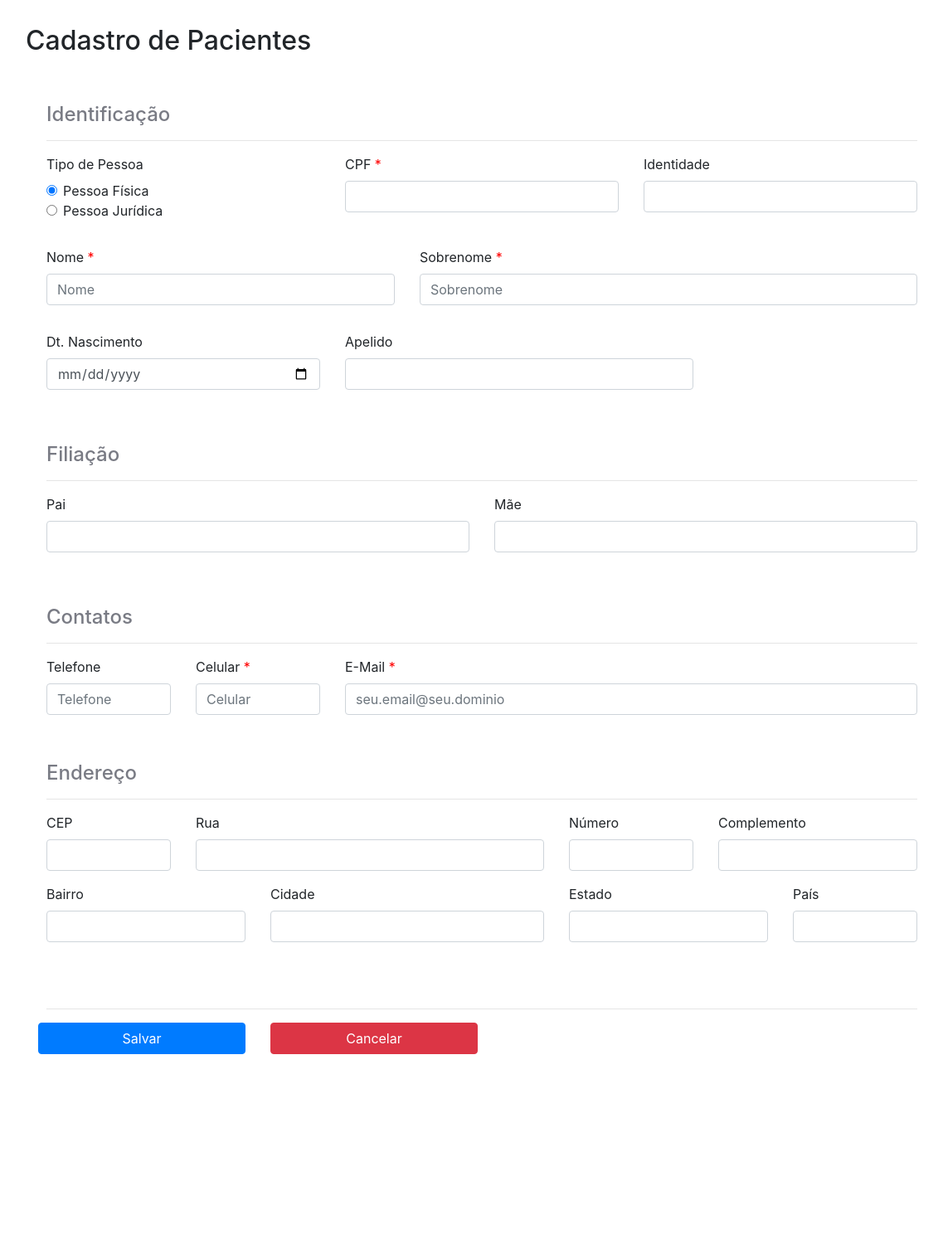
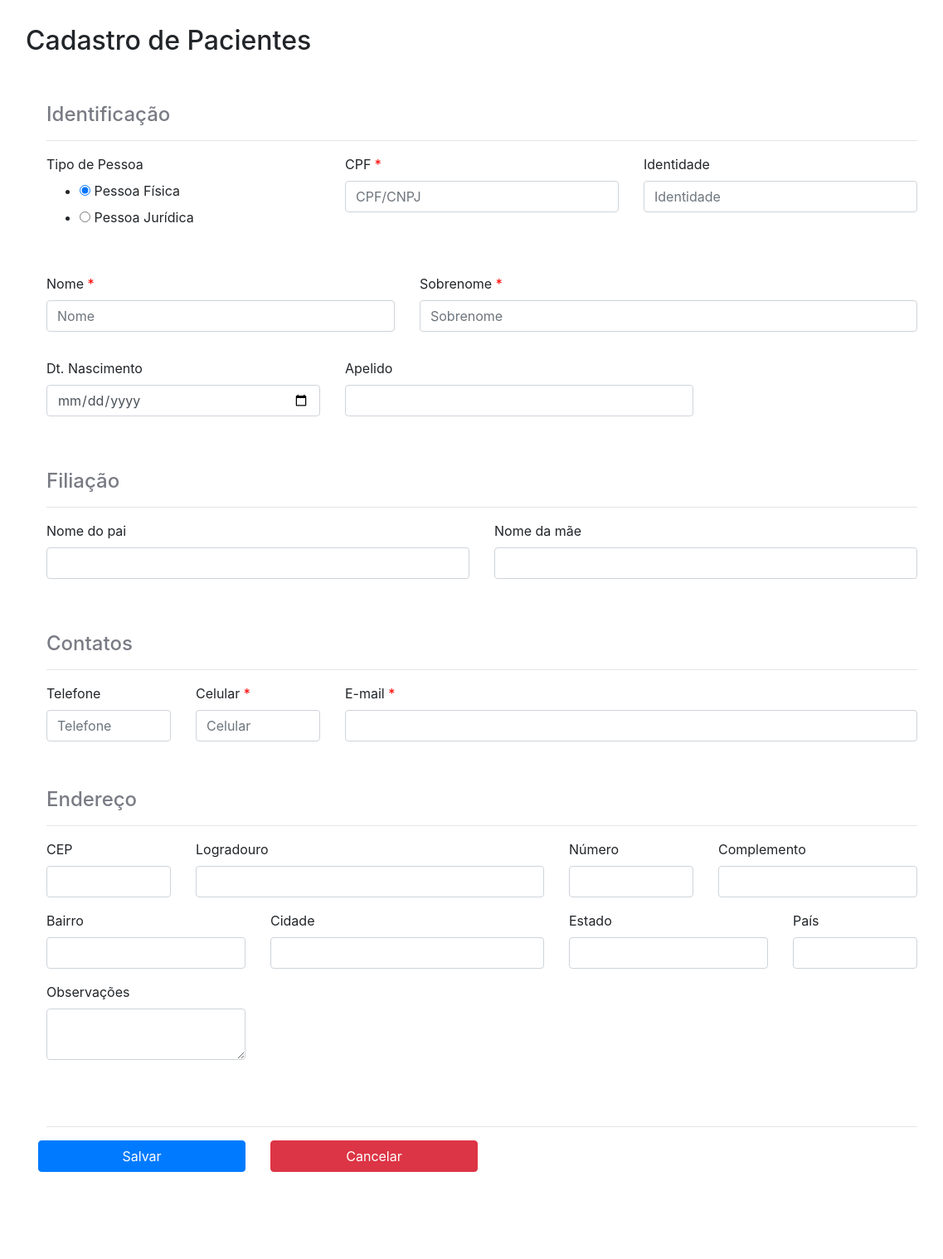
Before and after one commit to EricMarques/flask, a Flask app: page /personRegister in a window 1360 px wide. Shown: the part 56-1574 px from the top of the page at 83% size, without its empty margins (184-1321 px from the left). Run offline with Flask 2, Linux system fonts and the light colour scheme; some libraries are stand-ins or nearby versions.

Commit message:
alteração no html para que seja montado via Flask

```diff
--- a/app/controllers/default.py
+++ b/app/controllers/default.py
@@ -50,17 +50,20 @@ def Person():
     state = personRegistration.state.data  #State
     country = personRegistration.country.data  #Country
 
+    #Observations
+    observations = personRegistration.observations.data
+
     #Action DateTime
     created_at = datetime.now()  #Created at
     updated_at = None  #Updated at  #Deleted(soft delete)
     deleted = 0  #Deleted(soft delete)
     deleted_at = None  #Deleted at(soft delete)
     if personRegistration.validate_on_submit():
-        new_person = Person(document_type=document_type, registration_card=registration_card, first_name=first_name, second_name=second_name, birth_day=birth_day, nick_name=nick_name, identification=identification, father_name=father_name, mother_name=mother_name, email=email, phone_number=phone_number, cellphone_number=cellphone_number, postal_code=postal_code, street=street, number=number, complement=complement, neighborhood=neighborhood, city=city, state=state, country=country, created_at=created_at, updated_at=updated_at, deleted=deleted, deleted_at=deleted_at)
+        new_person = Person(document_type=document_type, registration_card=registration_card, first_name=first_name, second_name=second_name, birth_day=birth_day, nick_name=nick_name, identification=identification, father_name=father_name, mother_name=mother_name, email=email, phone_number=phone_number, cellphone_number=cellphone_number, postal_code=postal_code, street=street, number=number, complement=complement, neighborhood=neighborhood, city=city, state=state, country=country, observations=observations, created_at=created_at, updated_at=updated_at, deleted=deleted, deleted_at=deleted_at)
         db.session.add(new_person)
         db.session.commit()
 
-        print('document_type: {} -> registration_card: {} -> first_name: {} -> second_name: {} -> birth_day: {} -> nick_name: {} -> identification: {} -> father_name: {} -> mother_name: {} -> email: {} -> phone_number: {} -> cellphone_number: {} -> postal_code: {} -> street: {} -> number: {} -> complement: {} -> neighborhood: {} -> city: {} -> state: {} -> country: {} -> created_at: {} -> updated_at: {} -> deleted: {} -> deleted_at: {}'.format(document_type, registration_card, first_name, second_name, birth_day, nick_name, identification, father_name, mother_name, email, phone_number, cellphone_number, postal_code, street, number, complement, neighborhood, city, state, country, created_at, updated_at, deleted, deleted_at))
+        print('document_type: {} -> registration_card: {} -> first_name: {} -> second_name: {} -> birth_day: {} -> nick_name: {} -> identification: {} -> father_name: {} -> mother_name: {} -> email: {} -> phone_number: {} -> cellphone_number: {} -> postal_code: {} -> street: {} -> number: {} -> complement: {} -> neighborhood: {} -> city: {} -> state: {} -> country: {} -> observations: {} -> created_at: {} -> updated_at: {} -> deleted: {} -> deleted_at: {}'.format(document_type, registration_card, first_name, second_name, birth_day, nick_name, identification, father_name, mother_name, email, phone_number, cellphone_number, postal_code, street, number, complement, neighborhood, city, state, country, observations, created_at, updated_at, deleted, deleted_at))
 
         return redirect('/personRegister')
     else:
--- a/app/models/forms.py
+++ b/app/models/forms.py
@@ -1,5 +1,5 @@
 from flask_wtf import FlaskForm
-from wtforms import StringField, PasswordField, BooleanField, RadioField, DateField
+from wtforms import StringField, PasswordField, BooleanField, RadioField, DateField, SubmitField, TextAreaField
 from wtforms.validators import DataRequired
 
 
@@ -10,27 +10,34 @@ class LoginForm(FlaskForm):
 
 class PersonRegistrationForm(FlaskForm):
     #Person Identification
-    document_type = RadioField("document_type")
-    registration_card = StringField("registration_card", validators=[DataRequired()])
-    first_name = StringField("first_name", validators=[DataRequired()])
-    second_name = StringField("second_name", validators=[DataRequired()])
-    birth_day = DateField("birth_day")
-    nick_name = StringField("nick_name")
-    identification = StringField("identification")
-    father_name = StringField("father_name")
-    mother_name = StringField("mother_name")
+    document_type = RadioField("Tipo de Pessoa", choices=[(1,'Pessoa Física'), (0, 'Pessoa Jurídica')], default=1)
+    registration_card = StringField("", validators=[DataRequired()])
+    first_name = StringField("Nome", validators=[DataRequired()])
+    second_name = StringField("Sobrenome", validators=[DataRequired()])
+    birth_day = DateField("Dt. Nascimento")
+    nick_name = StringField("Apelido")
+    identification = StringField("Identidade")
+    father_name = StringField("Nome do pai")
+    mother_name = StringField("Nome da mãe")
 
     #Contact
-    email = StringField("email", validators=[DataRequired()])
-    phone_number = StringField("phone_number")
-    cellphone_number = StringField("cellphone_number", validators=[DataRequired()])
+    email = StringField("E-mail", validators=[DataRequired()], description="seu.email@seu.dominio")
+    phone_number = StringField("Telefone")
+    cellphone_number = StringField("Celular", validators=[DataRequired()])
 
     #Address
-    postal_code = StringField("postal_code")
-    street = StringField("street")
-    number = StringField("number")
-    complement = StringField("complement")
-    neighborhood = StringField("neighborhood")
-    city = StringField("city")
-    state = StringField("state")
-    country = StringField("country")
+    postal_code = StringField("CEP")
+    street = StringField("Logradouro")
+    number = StringField("Número")
+    complement = StringField("Complemento")
+    neighborhood = StringField("Bairro")
+    city = StringField("Cidade")
+    state = StringField("Estado")
+    country = StringField("País")
+
+    #Observations
+    observations = TextAreaField("Observações")
+
+    #Buttons
+    submit = SubmitField("Salvar")
+    cancel = SubmitField("Cancelar")
--- a/app/models/tables.py
+++ b/app/models/tables.py
@@ -31,13 +31,16 @@ class Person(db.Model):
     state = db.Column(db.String(50), nullable = True, default = None)  #State
     country = db.Column(db.String(50), nullable = True, default = None)  #Country
 
+    #Observations
+    observations = db.Column(db.String(500), nullable = True, default = None)  #Observations
+
     #Action DateTime
     created_at = db.Column(db.DateTime, nullable = False, default = datetime.utcnow())  #Created at
     updated_at = db.Column(db.DateTime, nullable = True, default = None)  #Updated at
     deleted = db.Column(db.Boolean, default = 0)  #Deleted(soft delete)
     deleted_at = db.Column(db.DateTime, nullable = True, default = None)  #Deleted at(soft delete)
 
-    def __init__(self, document_type, registration_card, first_name, second_name, birth_day, nick_name, identification, father_name, mother_name, email, phone_number, cellphone_number, postal_code, street, number, complement, neighborhood, city, state, country, created_at, updated_at, deleted, deleted_at):
+    def __init__(self, document_type, registration_card, first_name, second_name, birth_day, nick_name, identification, father_name, mother_name, email, phone_number, cellphone_number, postal_code, street, number, complement, neighborhood, city, state, country, observations, created_at, updated_at, deleted, deleted_at):
         self.document_type = document_type
         self.registration_card = registration_card
         self.first_name = first_name
@@ -58,6 +61,7 @@ class Person(db.Model):
         self.city = city
         self.state = state
         self.country = country
+        self.observations = observations
         self.created_at = created_at
         self.updated_at = updated_at
         self.deleted = deleted
--- a/app/templates/person/personRegister.html
+++ b/app/templates/person/personRegister.html
@@ -15,8 +15,10 @@
                     <hr>
                     <div class="form-group row">
                         <div class="form-group col-md-4">
-                            <label for="radioTypeDocument">Tipo de Pessoa</label><br>
-                            <div class="form-check">
+                            <!--Verificar se tem como retirar pontos na frente das opções-->
+                            {{personRegistration.document_type.label}} {{personRegistration.document_type()}}
+
+                            <!--<div class="form-check">
                                 <input class="form-check-input" type="radio" name="document_type" id="cpf" value="1" onclick="alterLabel();" checked>
                                 <label class="form-check-label" for="cpf">
                                     Pessoa Física
@@ -27,36 +29,33 @@
                                 <label class="form-check-label" for="cnpj">
                                     Pessoa Jurídica
                                 </label>
-                            </div>
+                            </div>-->
                         </div>
                         <div class="col-sm-4">
-                            <label id="inpDoc" for="InputDocument">CPF</label><span style="color: red"> *</span>
-                            <input type="text" name="document" class="form-control form-control-user border-bottom-danger" id="InputDocument">
+                            <!--Fazer SCRIPT para alterar Label CPF/CNPJ de acordo com radio button-->
+                            {{personRegistration.registration_card.label('CPF')}}<span style="color: red"> *</span>{{personRegistration.registration_card(class="form-control", placeholder="CPF/CNPJ", maxlength="15")}}
                         </div>
                         <div class="col-sm-4">
-                            <label for="InputIdentification_card">Identidade</label>
-                            <input type="text" name="identification_card" class="form-control form-control-user border-bottom-danger" id="InputIdentification_card">
+                            {{personRegistration.identification.label}} {{personRegistration.identification(class="form-control", placeholder="Identidade")}}
                         </div>
                     </div>
                     <div class="form-group row">
                         <div class="form-group col-md-5 ">
-                            <label for="first_name ">Nome</label><span style="color: red"> *</span> {{personRegistration.first_name(class="form-control ", placeholder="Nome ")}}
+                            {{personRegistration.first_name.label}}<span style="color: red"> *</span> {{personRegistration.first_name(class="form-control ", placeholder="Nome ")}}
                         </div>
                         <div class="form-group col-md-7 ">
-                            <label for="second_name ">Sobrenome</label><span style="color: red"> *</span> {{personRegistration.second_name(class="form-control ", placeholder="Sobrenome ")}}
+                            {{personRegistration.second_name.label}}<span style="color: red"> *</span> {{personRegistration.second_name(class="form-control ", placeholder="Sobrenome ")}}
                         </div>
                     </div>
                     <div class="form-group row">
                         <div class="col-sm-4">
-                            <label for="InputBirthDay">Dt. Nascimento</label>
-                            <input type="date" name="birth_day" class="form-control form-control-user  border-bottom-danger" id="InputBirthDay">
-                            <span class="text-danger"></span>
+                            <!--Inserir type='date' para que campo seja informado como data-->
+                            {{personRegistration.birth_day.label}} {{personRegistration.birth_day(class="form-control form-control-user border-bottom-danger")}}
+                            <!--<input type="date" name="birth_day" class="form-control form-control-user  border-bottom-danger" id="InputBirthDay">
+                            <span class="text-danger"></span>-->
                         </div>
-
                         <div class="col-sm-5">
-                            <label for="InputNickname">Apelido</label>
-                            <input type="text" name="nickname" class="form-control form-control-user border-bottom-danger" id="InputNickname">
-                            <span class="text-danger"></span>
+                            {{personRegistration.nick_name.label}} {{personRegistration.nick_name(class="form-control")}}
                         </div>
                     </div>
                     <br><br>
@@ -65,14 +64,10 @@
                     <hr>
                     <div class="form-group row">
                         <div class="col-sm-6">
-                            <label for="InputFather">Pai</label>
-                            <input type="text" name="InputFather" class="form-control form-control-user border-bottom-danger" id="InputFather">
-                            <span class="text-danger"></span>
+                            {{personRegistration.father_name.label}} {{personRegistration.father_name(class="form-control")}}
                         </div>
                         <div class="col-sm-6">
-                            <label for="InputMother">Mãe</label>
-                            <input type="text" name="InputMother" class="form-control form-control-user border-bottom-danger" id="InputMother">
-                            <span class="text-danger"></span>
+                            {{personRegistration.mother_name.label}} {{personRegistration.mother_name(class="form-control")}}
                         </div>
                     </div>
                     <br><br>
@@ -81,13 +76,13 @@
                     <hr>
                     <div class="form-group row">
                         <div class="form-group col-md-2 ">
-                            <label for="phone_number ">Telefone</label> {{personRegistration.phone_number(class="form-control ", placeholder="Telefone", maxlength="10")}}
+                            {{personRegistration.phone_number.label}} {{personRegistration.phone_number(class="form-control ", placeholder="Telefone", maxlength="10")}}
                         </div>
                         <div class="form-group col-md-2 ">
-                            <label for="cellphone_number ">Celular</label><span style="color: red"> *</span> {{personRegistration.cellphone_number(class="form-control ", placeholder="Celular", maxlength="11")}}
+                            {{personRegistration.cellphone_number.label}}<span style="color: red"> *</span> {{personRegistration.cellphone_number(class="form-control ", placeholder="Celular", maxlength="11")}}
                         </div>
                         <div class="form-group col-8 ">
-                            <label for="email ">E-Mail</label><span style="color: red"> *</span> {{personRegistration.email(class="form-control ", placeholder="seu.email@seu.dominio", maxlength="120")}}
+                            {{personRegistration.email.label}}<span style="color: red"> *</span> {{personRegistration.email(class="form-control ", maxlength="120")}}
                             <!--<input type="email " class="form-control " id="email " name="email " placeholder="seu.email@domino.com ">-->
                         </div>
                     </div>
@@ -99,46 +94,37 @@
                     <hr>
                     <div class="form-group row">
                         <div class="col-sm-2">
-                            <label for="InputPostalCode">CEP</label>
-                            <input type="text" name="postal_code" class="form-control form-control-user border-bottom-danger" id="InputPostalCode">
-                            <span class="text-danger"></span>
+                            {{personRegistration.postal_code.label}} {{personRegistration.postal_code(class="form-control")}}
                         </div>
                         <div class="col-sm-5">
-                            <label for="InputStreet">Rua</label>
-                            <input type="text" name="street" class="form-control form-control-user border-bottom-danger" id="InputStreet">
-                            <span class="text-danger"></span>
+                            {{personRegistration.street.label}} {{personRegistration.street(class="form-control")}}
                         </div>
                         <div class="col-sm-2">
-                            <label for="InputNumber">Número</label>
-                            <input type="number" name="number" class="form-control form-control-user border-bottom-danger" id="InputNumber" max="999999" min="0">
-                            <span class="text-danger"></span>
+                            {{personRegistration.number.label}} {{personRegistration.number(class="form-control")}}
                         </div>
                         <div class="col-sm-3">
-                            <label for="InputCellPhone">Complemento</label>
-                            <input type="text" name="complement" class="form-control form-control-user  border-bottom-danger" id="InputComplement">
-                            <span class="text-danger"></span>
+                            {{personRegistration.complement.label}} {{personRegistration.complement(class="form-control")}}
                         </div>
                     </div>
                     <div class="form-group row">
                         <div class="col-sm-3">
-                            <label for="InputNeighborhood">Bairro</label>
-                            <input type="text" name="neighborhood" class="form-control form-control-user border-bottom-danger" @endif id="InputNeighborhood">
-                            <span class="text-danger"></span>
+                            {{personRegistration.neighborhood.label}} {{personRegistration.neighborhood(class="form-control")}}
                         </div>
                         <div class="col-sm-4">
-                            <label for="InputCity">Cidade</label>
-                            <input type="text" name="city" class="form-control form-control-user border-bottom-danger" id="InputCity">
-                            <span class="text-danger"></span>
+                            {{personRegistration.city.label}} {{personRegistration.city(class="form-control")}}
                         </div>
                         <div class="col-sm-3">
-                            <label for="InputState">Estado</label>
-                            <input type="text" name="state" class="form-control form-control-user border-bottom-danger" id="InputState">
-                            <span class="text-danger"></span>
+                            {{personRegistration.state.label}} {{personRegistration.state(class="form-control")}}
                         </div>
                         <div class="col-sm-2">
-                            <label for="InputCountry">País</label>
-                            <input type="text" name="country" class="form-control form-control-user" id="InputCountry">
-                            <span class="text-danger"></span>
+                            {{personRegistration.country.label}} {{personRegistration.country(class="form-control")}}
+                        </div>
+                    </div>
+                    <!--Observations-->
+                    <!--Verificar alteração de tamanho do campo text field-->
+                    <div class="form-group row">
+                        <div class="col-sm-3">
+                            {{personRegistration.observations.label}}{{personRegistration.observations(class="form-control")}}
                         </div>
                     </div>
                     <br>
@@ -149,18 +135,13 @@
             <div class="col-lg-6 mb-4">
                 <div class="row">
                     <div class="col-lg-6 mb-4">
-                        <button type="submit" class="btn btn-primary btn-user btn-block">
-                            Salvar
-                        </button>
+                        {{personRegistration.submit(class="btn btn-primary btn-user btn-block")}}
                     </div>
                     <div class="col-lg-6 mb-4">
-                        <button type="button" class="btn btn-danger btn-user btn-block">
-                            Cancelar
-                        </button>
+                        {{personRegistration.cancel(class="btn btn-danger btn-user btn-block")}}
                     </div>
                 </div>
             </div>
-            <!--<button type="submit " class="btn btn-primary " style="position: relative; margin:20px 0 0 840px ">Salvar</button>-->
     </form>
 </main>
 
```
Also changed, not shown: migrations/versions/795020113f3b_.py (added, +28 -0 lines).
